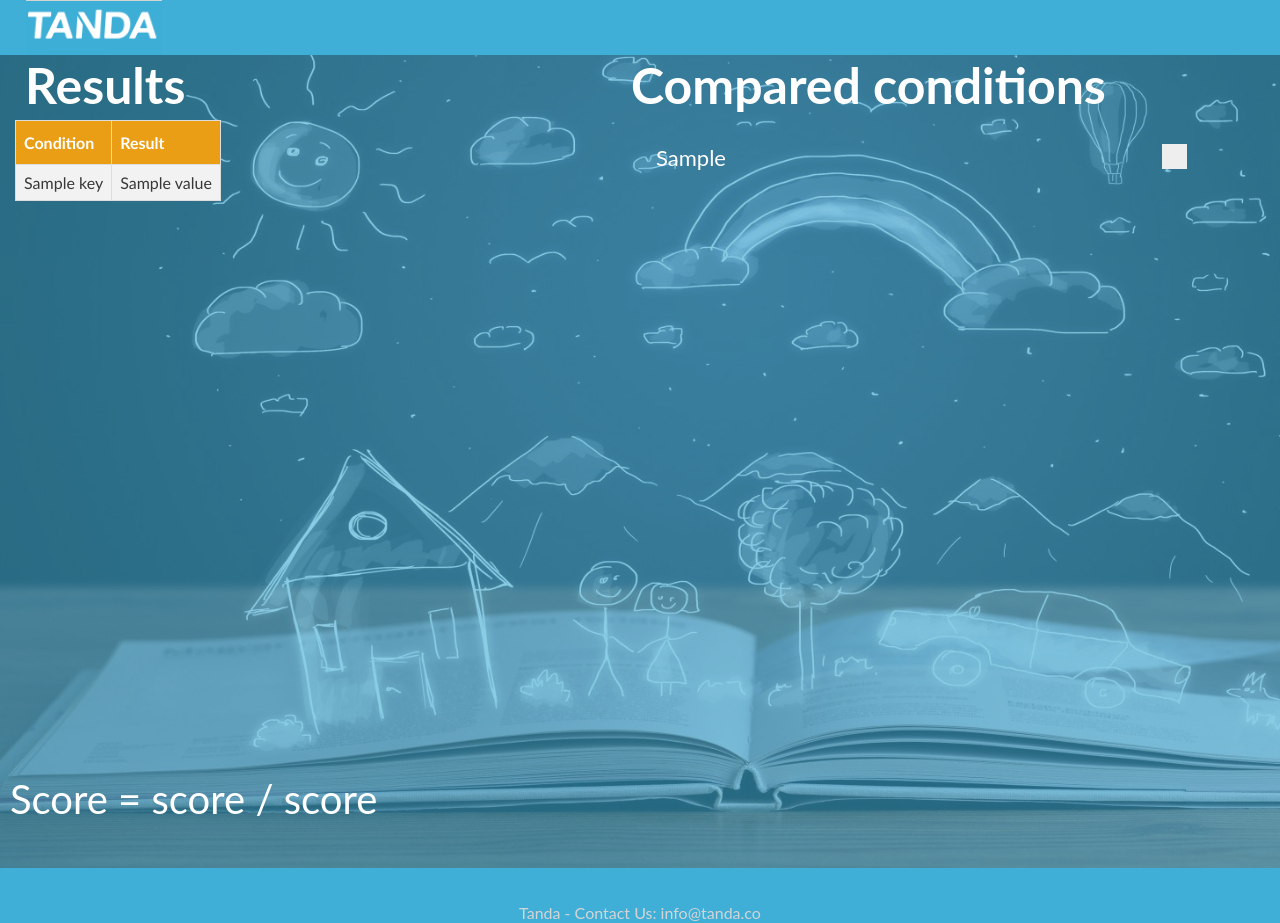
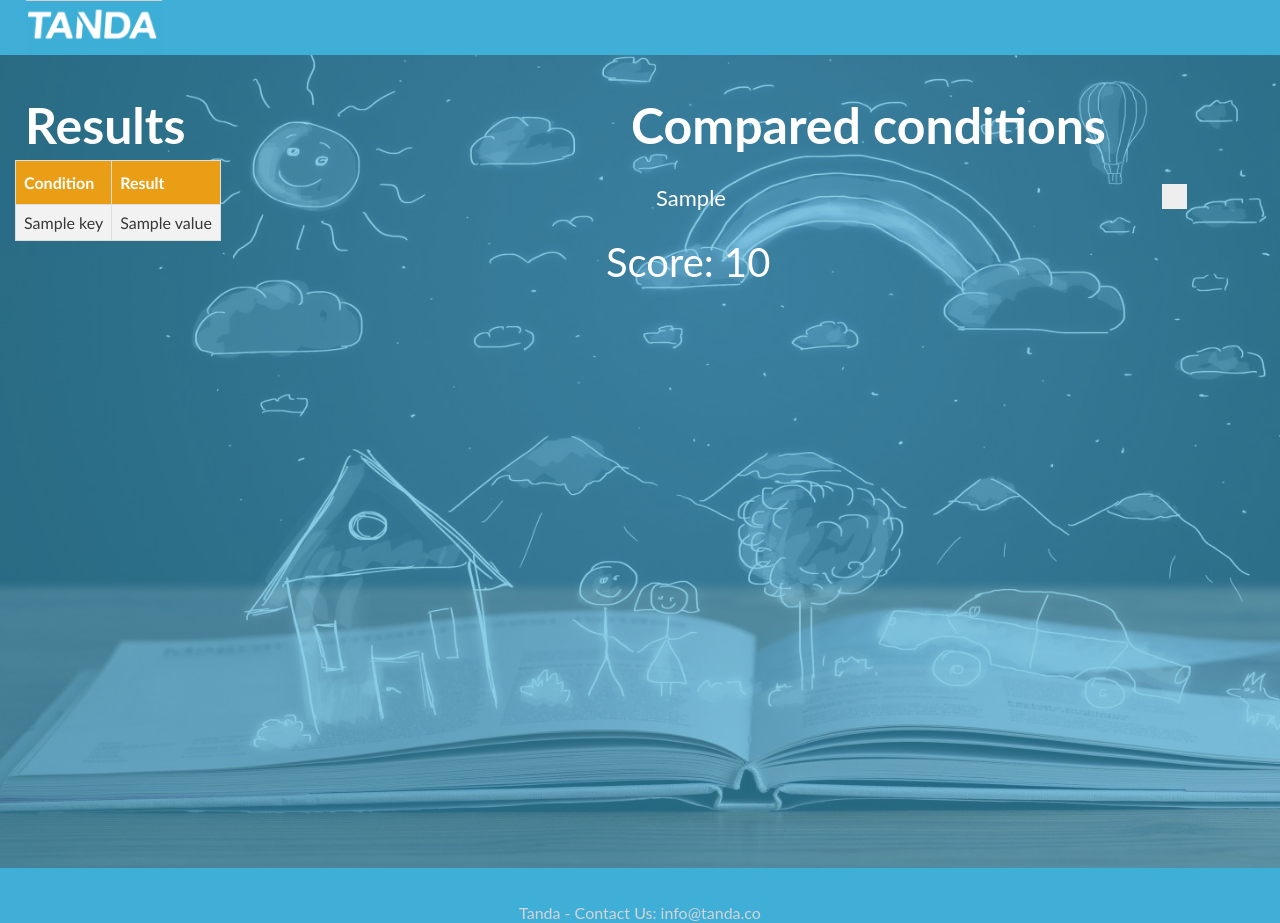
Before and after one commit to AkiMaruyama/AAA, a Django app: template templates/compare.html in a window 1280 px wide. Run offline with Django 3.2, Linux system fonts and the light colour scheme; the template is opened without the code that fills it: most values are stand-ins (such as "Sample title", 1, 10 or a date in 2020).

Commit message:
get scores

```diff
--- a/templates/compare.html
+++ b/templates/compare.html
@@ -56,15 +56,13 @@
 					{% endfor %}
 				</div>
 
-				<div class="columnSpace1">
-					<div id="scoreResult">
-						<p class = "scoreResult"> Score = score / score </p>
-					</div>
-				</div>
+<!-- 				<div class="columnSpace1">
+					<div id="scoreResult"> -->
+						<p class = "scoreResult"> Score: {{ score }} </p>
+<!-- 					</div>
+				</div> -->
 			</div>
 
-
-			<!-- Footer zone -->
 			<div class = "FooterSpace">
 				<div class = "Footer" style="color:#D4D4D4;"><br><p>Tanda - Contact Us: info@tanda.co</p></div>
 			</div>
```
Also changed, not shown: AAA/views.py (+6 -1 lines).
